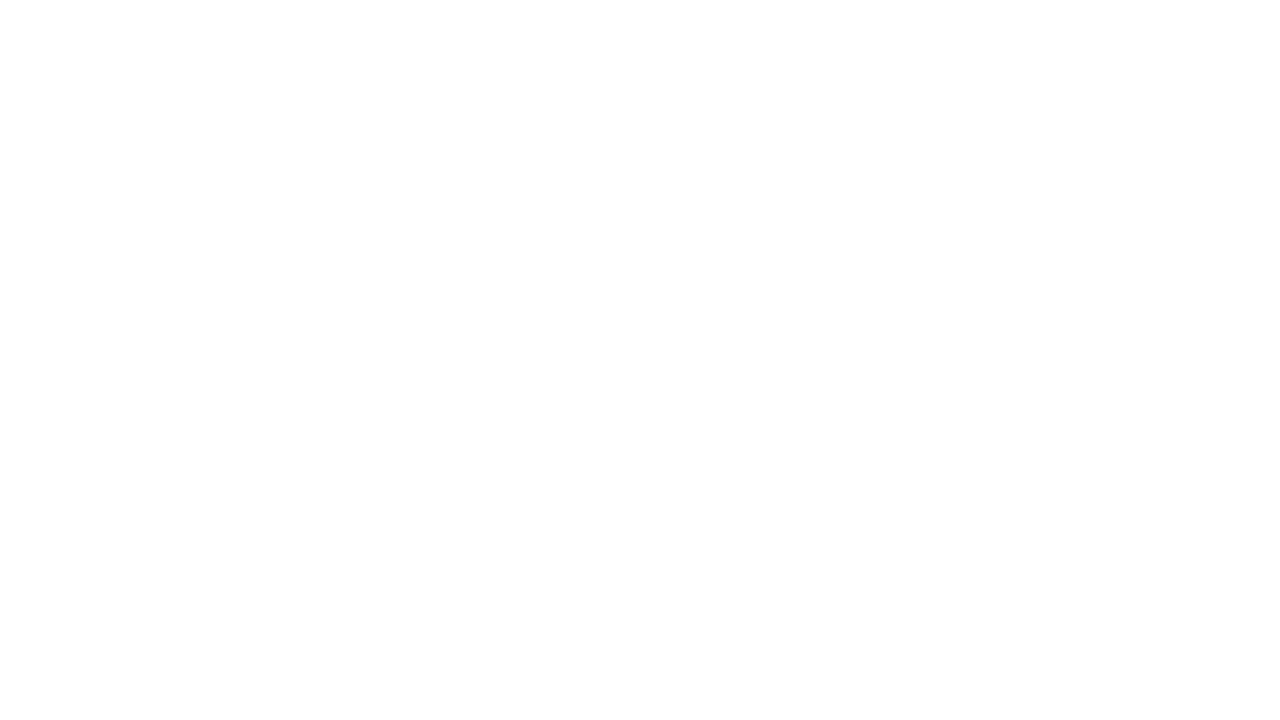
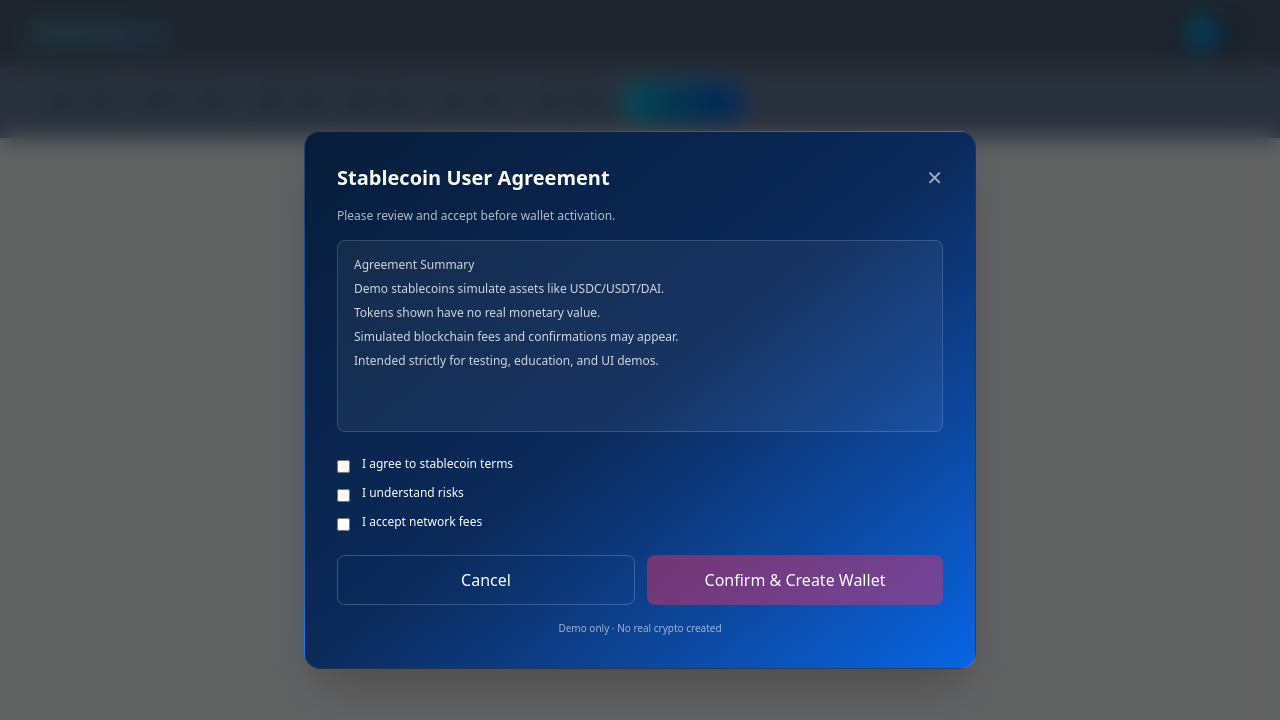
Before and after one commit to AJAYKUMAR0313/Stable_coin_Demo_FE, a React (Vite) app: page /dashboard/stablecoin/check-agreement in a window 1280 px wide. Before the commit this address had no page. Shown: the top 720 px of the page. Built offline with nearby package versions, Linux system fonts and the light colour scheme; no server answers.

Commit message:
stablecoin agreement page added

```diff
--- a/src/App.jsx
+++ b/src/App.jsx
@@ -11,6 +11,8 @@ import OfframpPage from "./features/offramp/pages/OfframpPage";
 
 import DashboardDemo from "./pages/DashboardDemo";
 import StablecoinDashboard from "./features/stablecoinDashboard/stablecoinDashboard";
+import AgreementRedirectLoader from "./features/stablecoinDashboard/AgreementRedirectLoader";
+import { StablecoinAgreementPage } from "./features/stablecoinDashboard/StablecoinAgreementPage";
 
 // In your router
 import FiatOnRampNew from './features/onramp-refactor/pages/FiatOnRamp';
@@ -33,6 +35,8 @@ export default function App() {
           <Route path="/dashboard/transactions" element={<TransactionHistory />} />
           <Route path="/dashboard/offramp" element={<OfframpPage />} />
           <Route path="/dashboard/stablecoin" element={<StablecoinDashboard/>} />
+          <Route path="/dashboard/stablecoin/agreement" element={<AgreementRedirectLoader />} />
+          <Route path="/dashboard/stablecoin/check-agreement" element={<StablecoinAgreementPage />} />
           <Route path="/dashboard/stablecoin/buy-stable" element={<FiatOnRampNew />} />
           <Route path="/dashboard/stablecoin/transfer-stable" element={<TransferRefactor />} />
 
--- /dev/null
+++ b/src/features/stablecoinDashboard/AgreementRedirectLoader.jsx
@@ -0,0 +1,42 @@
+import React, { useEffect, useState } from "react";
+import { useNavigate } from "react-router-dom";
+import axios from "axios";
+/* ==============================
+   REDIRECT LOADER PAGE
+   ============================== */
+
+export default function AgreementRedirectLoader() {
+  const navigate = useNavigate();
+
+  useEffect(() => {
+    const checkAgreement = async () => {
+      try {
+        // const res = await axios.get("/api/check-agreement-status");
+        const val = true; // simulate backend response
+        const res = { data: val };
+
+        if (res?.data === true || res?.data?.status === true) {
+          navigate("/dashboard/stablecoin", { replace: true });
+        } else {
+          navigate("/dashboard/stablecoin/check-agreement", {
+            replace: true,
+          });
+        }
+      } catch (err) {
+        console.error(err);
+        navigate("/dashboard", { replace: true });
+      }
+    };
+
+    checkAgreement();
+  }, [navigate]);
+
+  return (
+    <div className="min-h-screen flex items-center justify-center bg-gradient-to-br from-[#071D3A] via-[#0B2A5B] to-[#0666E4] text-white">
+      <div className="text-center">
+        <div className="animate-pulse text-lg mb-2">Checking access...</div>
+        <p className="text-xs text-white/70">Please wait</p>
+      </div>
+    </div>
+  );
+}
--- /dev/null
+++ b/src/features/stablecoinDashboard/StablecoinAgreementPage.jsx
@@ -0,0 +1,159 @@
+import React, { useEffect, useState } from "react";
+import { useNavigate } from "react-router-dom";
+import axios from "axios";
+
+/* ==============================
+   STABLECOIN AGREEMENT MODAL
+   ============================== */
+
+export function StablecoinAgreementModal({ open, onClose }) {
+  const [checks, setChecks] = useState({
+    terms: false,
+    risks: false,
+    fees: false,
+  });
+
+  const allChecked = Object.values(checks).every(Boolean);
+
+  useEffect(() => {
+    if (!open) return;
+
+    const esc = (e) => e.key === "Escape" && onClose();
+    document.body.style.overflow = "hidden";
+    document.addEventListener("keydown", esc);
+
+    return () => {
+      document.body.style.overflow = "auto";
+      document.removeEventListener("keydown", esc);
+    };
+  }, [open, onClose]);
+
+  if (!open) return null;
+
+  const handleChange = (e) => {
+    setChecks({ ...checks, [e.target.name]: e.target.checked });
+  };
+
+  const handleConfirm = () => {
+    alert("Agreement accepted (demo wallet creation)");
+    onClose();
+  };
+
+  return (
+    <div
+      className="fixed inset-0 z-50 flex items-center justify-center bg-black/60 backdrop-blur-md"
+      onClick={onClose}
+    >
+      <div
+        onClick={(e) => e.stopPropagation()}
+        className="w-full max-w-2xl rounded-2xl p-8 text-white border border-white/10 shadow-2xl bg-gradient-to-br from-[#071D3A] via-[#0B2A5B] to-[#0666E4]"
+      >
+        <div className="flex justify-between items-center mb-4">
+          <h2 className="text-xl font-semibold">
+            Stablecoin User Agreement
+          </h2>
+
+          <button
+            onClick={onClose}
+            className="text-white/60 hover:text-white text-xl"
+          >
+            ✕
+          </button>
+        </div>
+
+        <p className="text-xs text-white/70 mb-4">
+          Please review and accept before wallet activation.
+        </p>
+
+        <div className="h-48 overflow-y-auto border border-white/15 rounded-lg p-4 text-xs text-white/80 mb-6 bg-white/5">
+          <p className="mb-2 font-medium">Agreement Summary</p>
+          <p className="mb-2">
+            Demo stablecoins simulate assets like USDC/USDT/DAI.
+          </p>
+          <p className="mb-2">
+            Tokens shown have no real monetary value.
+          </p>
+          <p className="mb-2">
+            Simulated blockchain fees and confirmations may appear.
+          </p>
+          <p>
+            Intended strictly for testing, education, and UI demos.
+          </p>
+        </div>
+
+        <div className="space-y-3 mb-6 text-xs">
+          <label className="flex items-start gap-3 cursor-pointer">
+            <input
+              type="checkbox"
+              name="terms"
+              onChange={handleChange}
+              className="mt-1 accent-cyan-400"
+            />
+            <span>I agree to stablecoin terms</span>
+          </label>
+
+          <label className="flex items-start gap-3 cursor-pointer">
+            <input
+              type="checkbox"
+              name="risks"
+              onChange={handleChange}
+              className="mt-1 accent-cyan-400"
+            />
+            <span>I understand risks</span>
+          </label>
+
+          <label className="flex items-start gap-3 cursor-pointer">
+            <input
+              type="checkbox"
+              name="fees"
+              onChange={handleChange}
+              className="mt-1 accent-cyan-400"
+            />
+            <span>I accept network fees</span>
+          </label>
+        </div>
+
+        <div className="flex gap-3">
+          <button
+            onClick={onClose}
+            className="flex-1 py-3 rounded-lg border border-white/20 hover:bg-white/10 transition"
+          >
+            Cancel
+          </button>
+
+          <button
+            disabled={!allChecked}
+            onClick={handleConfirm}
+            className={`flex-1 py-3 rounded-lg font-medium transition ${
+              allChecked
+                ? "bg-[#d93069] hover:brightness-110"
+                : "bg-[#d93069]/50 cursor-not-allowed"
+            }`}
+          >
+            Confirm & Create Wallet
+          </button>
+        </div>
+
+        <p className="text-[10px] text-white/60 mt-4 text-center">
+          Demo only · No real crypto created
+        </p>
+      </div>
+    </div>
+  );
+}
+
+/* ==============================
+   AGREEMENT PAGE WRAPPER
+   (Route: /dashboard/stablecoin/check-agreement)
+   ============================== */
+
+export function StablecoinAgreementPage() {
+  const navigate = useNavigate();
+
+  return (
+    <StablecoinAgreementModal
+      open={true}
+      onClose={() => navigate("/dashboard", { replace: true })}
+    />
+  );
+}
--- a/src/pages/NavButtons.jsx
+++ b/src/pages/NavButtons.jsx
@@ -45,7 +45,7 @@ export default function NavButtons() {
 
         {/* STABLECOINS CTA */}
         <button
-          onClick={() => navigate("/dashboard/stablecoin")}
+          onClick={() => navigate("/dashboard/stablecoin/agreement")}
           className="px-5 py-2 rounded-full text-sm font-semibold
             bg-gradient-to-r from-cyan-400 to-blue-600
             text-black shadow-lg
```
